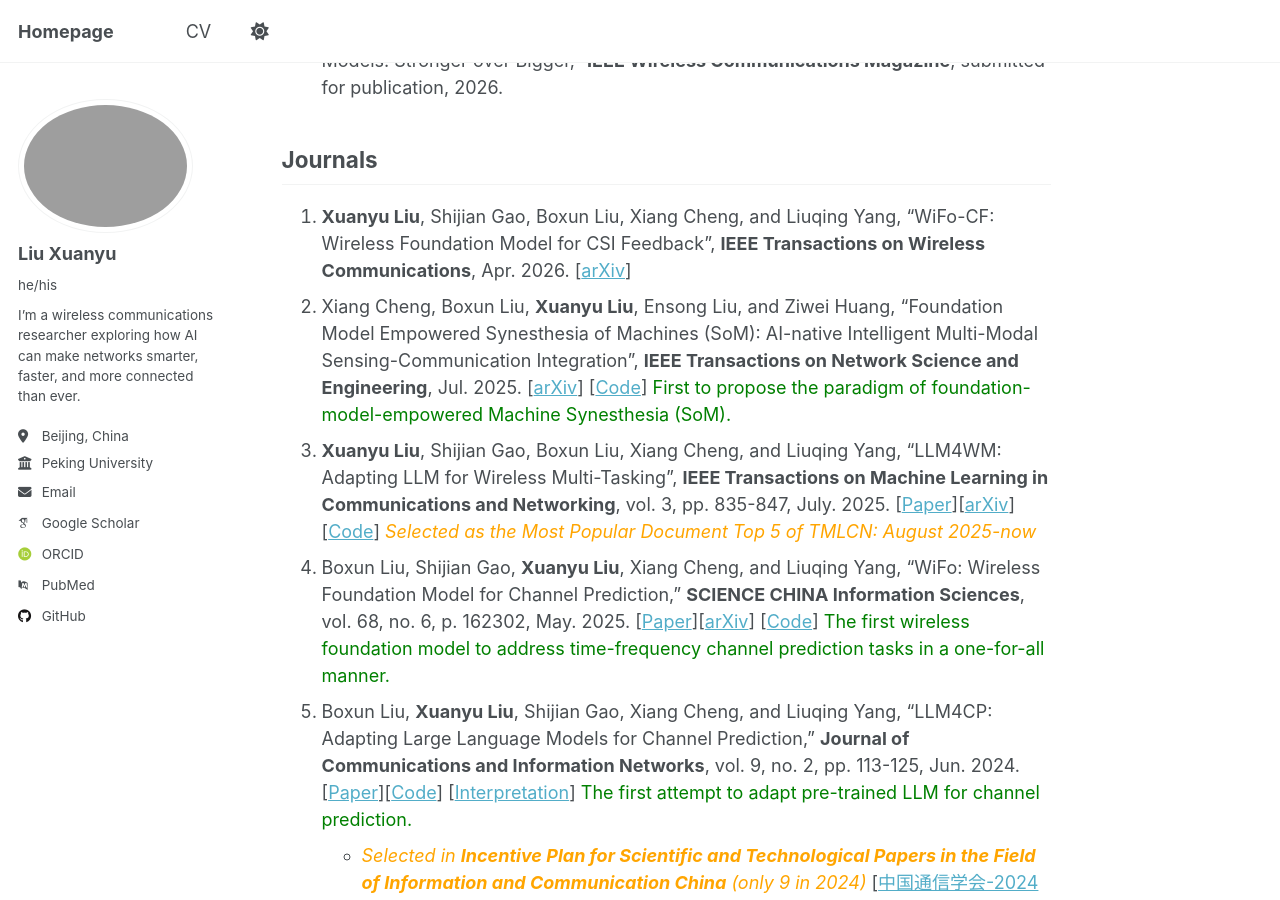
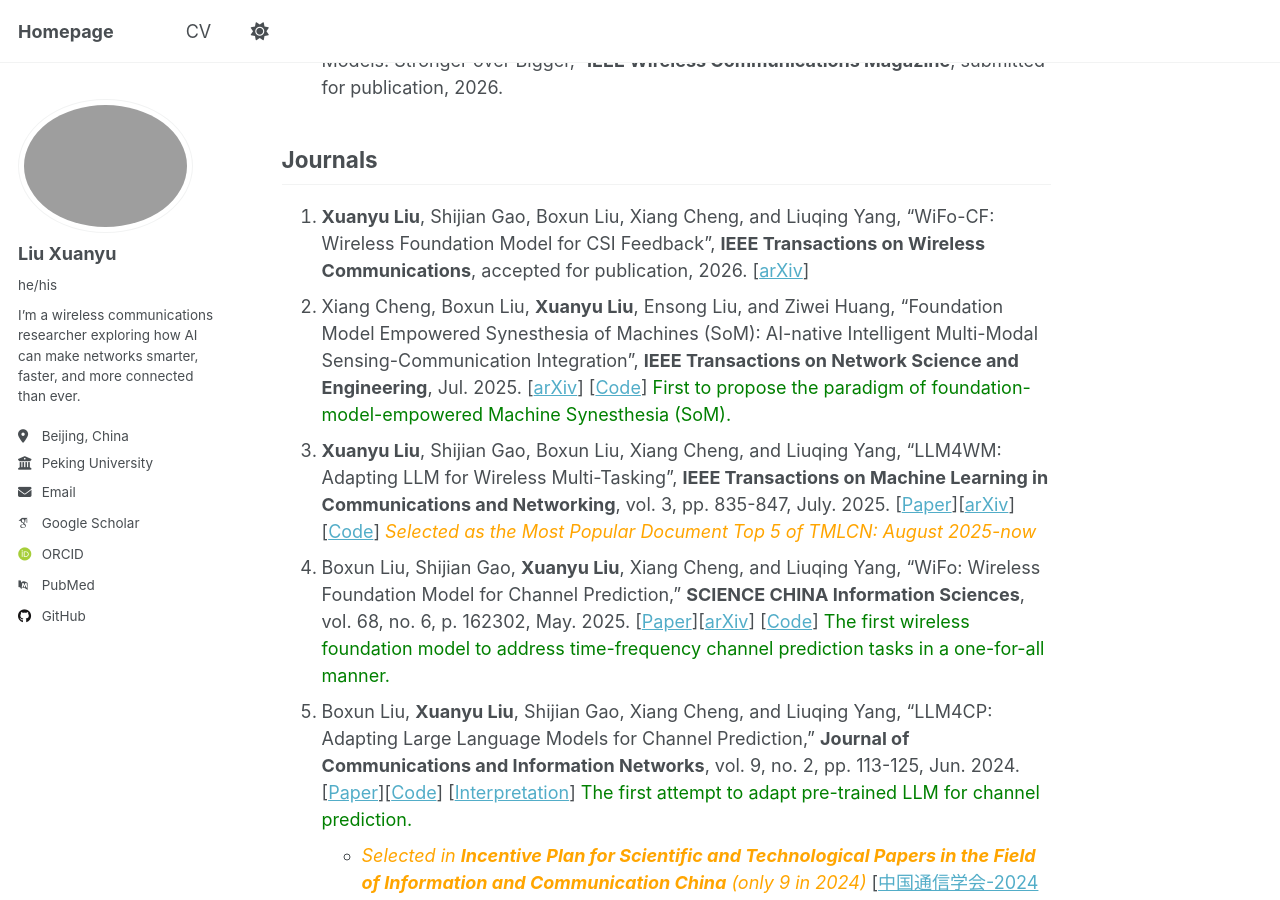
Before and after one commit to xuanyv/xuanyv.github.io, a Jekyll site: the page built from _pages/about.md, in a window 1280 px wide and 900 px high, scrolled down 610 px. Built offline with Jekyll 4.4.1, drawn with Linux system fonts in a browser that asks for light colours; some web fonts are replaced; a script that is not in the unit is left out.

Commit message:
Update about.md

```diff
--- a/_pages/about.md
+++ b/_pages/about.md
@@ -18,7 +18,7 @@ My research interests include AI-empowered wireless system design and adaptive c
 2. Xiang Cheng, Boxun Liu, **Xuanyu Liu**, and Xuesong Cai, "Large Wireless Foundation Models: Stronger over Bigger," **IEEE Wireless Communications Magazine**, submitted for publication, 2026.
 
 ## Journals
-1. **Xuanyu Liu**, Shijian Gao, Boxun Liu, Xiang Cheng, and Liuqing Yang, "WiFo-CF: Wireless Foundation Model for CSI Feedback", **IEEE Transactions on Wireless Communications**, Apr. 2026. [[arXiv](https://arxiv.org/abs/2508.04068)]
+1. **Xuanyu Liu**, Shijian Gao, Boxun Liu, Xiang Cheng, and Liuqing Yang, "WiFo-CF: Wireless Foundation Model for CSI Feedback", **IEEE Transactions on Wireless Communications**, accepted for publication, 2026. [[arXiv](https://arxiv.org/abs/2508.04068)]
 2. Xiang Cheng, Boxun Liu, **Xuanyu Liu**, Ensong Liu, and Ziwei Huang, "Foundation Model Empowered Synesthesia of Machines (SoM): AI-native Intelligent Multi-Modal Sensing-Communication Integration", **IEEE Transactions on Network Science and Engineering**, Jul. 2025. [[arXiv](https://arxiv.org/abs/2506.07647)] [[Code](https://github.com/liuboxun/FM4SoM)]
    <span style="color:green;"> First to propose the paradigm of foundation-model-empowered Machine Synesthesia (SoM).</span>
 3. **Xuanyu Liu**, Shijian Gao, Boxun Liu, Xiang Cheng, and Liuqing Yang, "LLM4WM: Adapting LLM for Wireless Multi-Tasking", **IEEE Transactions on Machine Learning in Communications and Networking**, vol. 3, pp. 835-847, July. 2025. [[Paper](https://ieeexplore.ieee.org/document/11071329)][[arXiv](https://arxiv.org/abs/2501.12983)][[Code](https://github.com/xuanyv/LLM4WM)]
```
